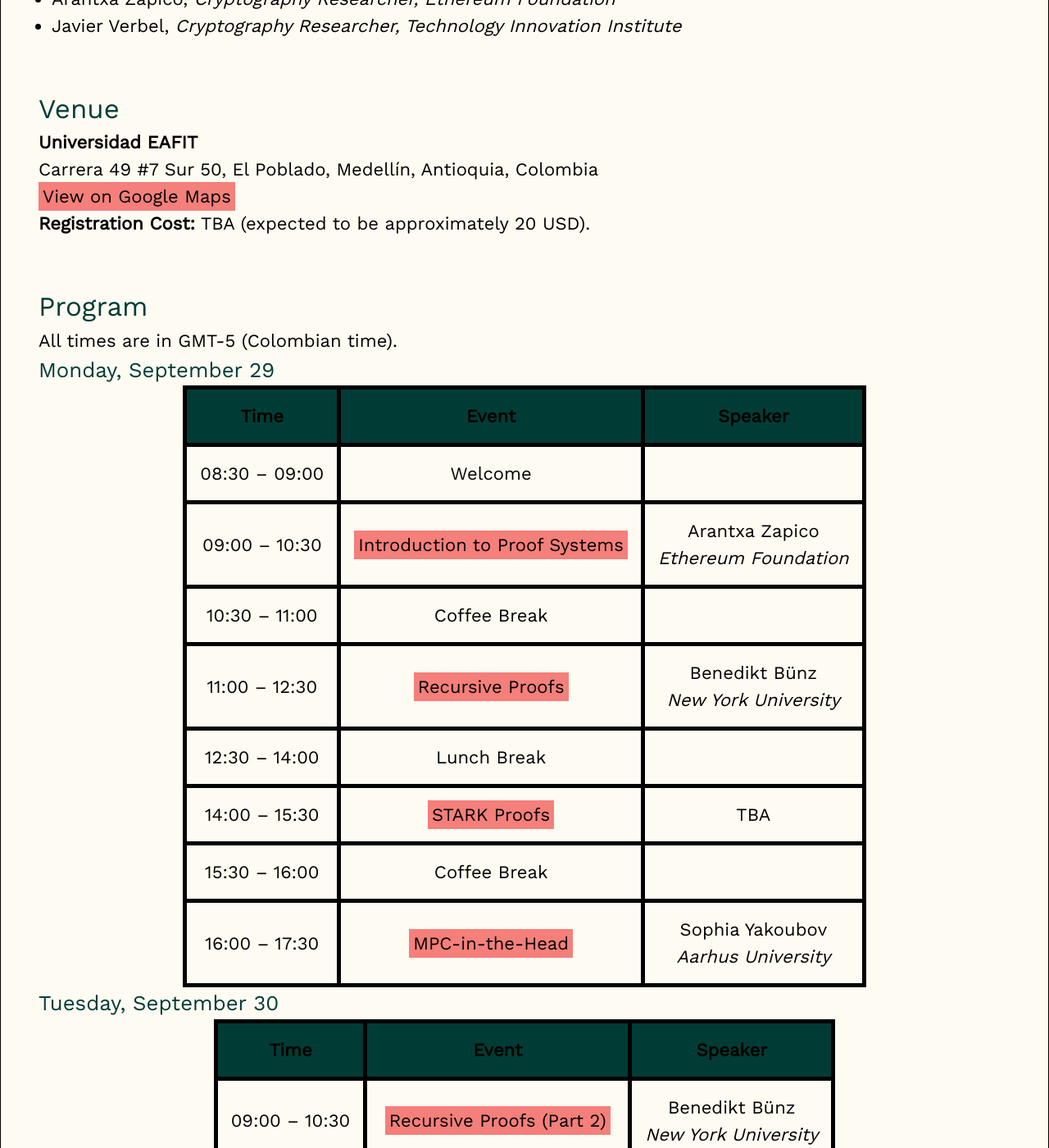
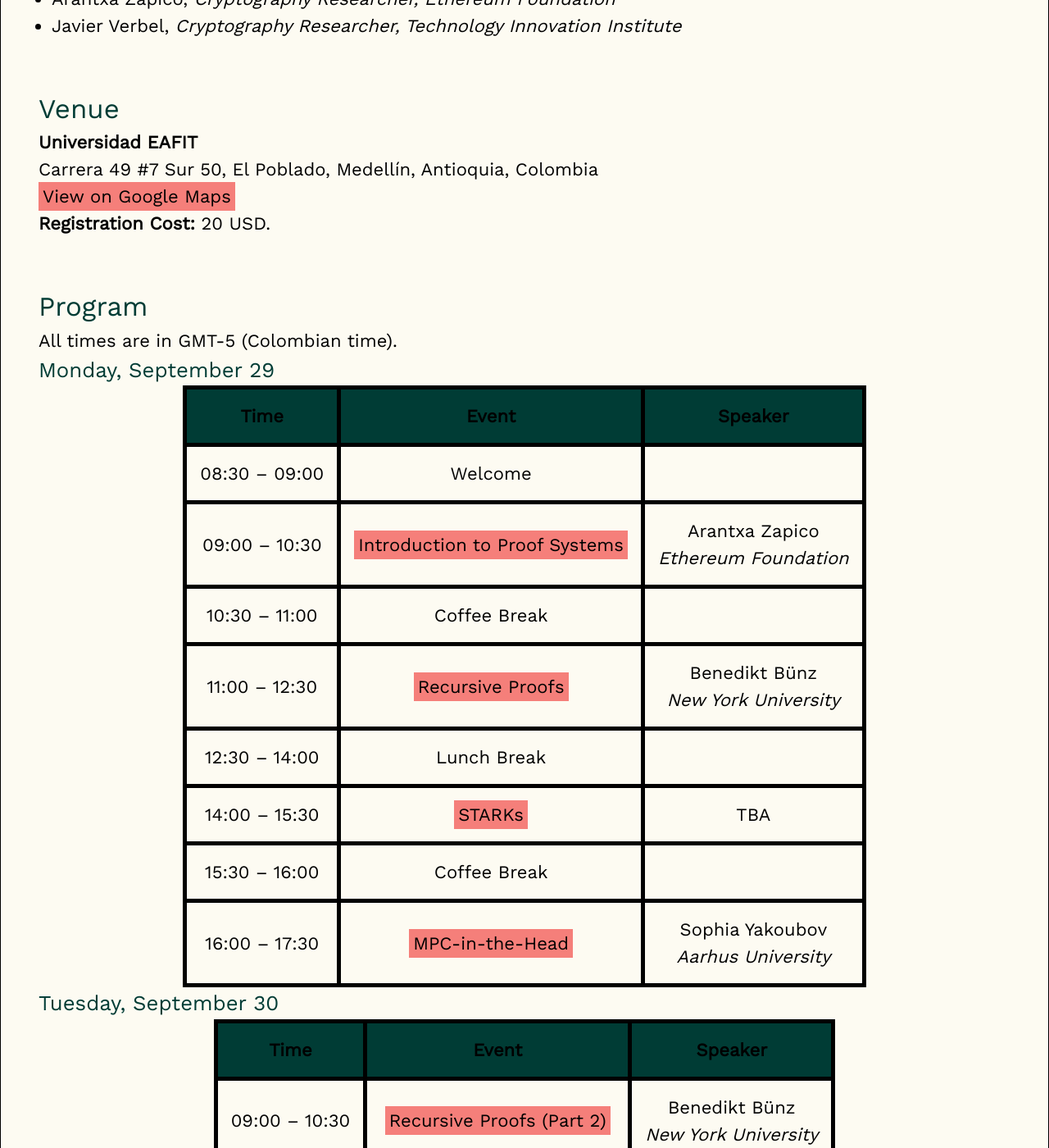
Before and after one commit to claucece/ascrypto, a Jekyll site: the page built from 2025.html, in a window 1280 px wide and 1400 px high, scrolled down 829 px. Shown: the whole window at 82% size. Built offline with Jekyll 4.4.1, drawn with Linux system fonts in a browser that asks for light colours; some of the changed text lies outside the part shown.

Commit message:
Update 2025 page

```diff
--- a/2025.html
+++ b/2025.html
@@ -50,7 +50,7 @@
 		<p>
 			<a href="https://www.google.com/maps/place/Universidad+EAFIT/@6.1996012,-75.5817888,17z" target="_blank">View on Google Maps</a>
 		</p>
-		<p><strong>Registration Cost:</strong> TBA (expected to be approximately 20 USD).</p>
+		<p><strong>Registration Cost:</strong> 20 USD.</p>
 	</section>
 
 	<section id="program" style="margin-bottom: 60px;">
@@ -83,7 +83,7 @@
 				<tr><td>12:30 – 14:00</td><td>Lunch Break</td><td></td></tr>
 				<tr>
 					<td>14:00 – 15:30</td>
-					<td><a href="../slides/starkware-talk.pdf" target="_blank">STARK Proofs</a></td>
+					<td><a href="../slides/starkware-talk.pdf" target="_blank"> STARKs </a></td>
 					<td>TBA</td>
 				</tr>
 				<tr><td>15:30 – 16:00</td><td>Coffee Break</td><td></td></tr>
@@ -115,7 +115,7 @@
 				<tr><td>10:30 – 11:00</td><td>Coffee Break</td><td></td></tr>
 				<tr>
 					<td>11:00 – 12:30</td>
-					<td><a href="../slides/starkware-talk.pdf" target="_blank">STARK Proofs (Part 2)</a></td>
+					<td><a href="../slides/starkware-talk.pdf" target="_blank"> STARKs (Part 2)</a></td>
 					<td>TBA</td>
 				</tr>
 				<tr><td>12:30 – 14:00</td><td>Lunch Break</td><td></td></tr>
```
